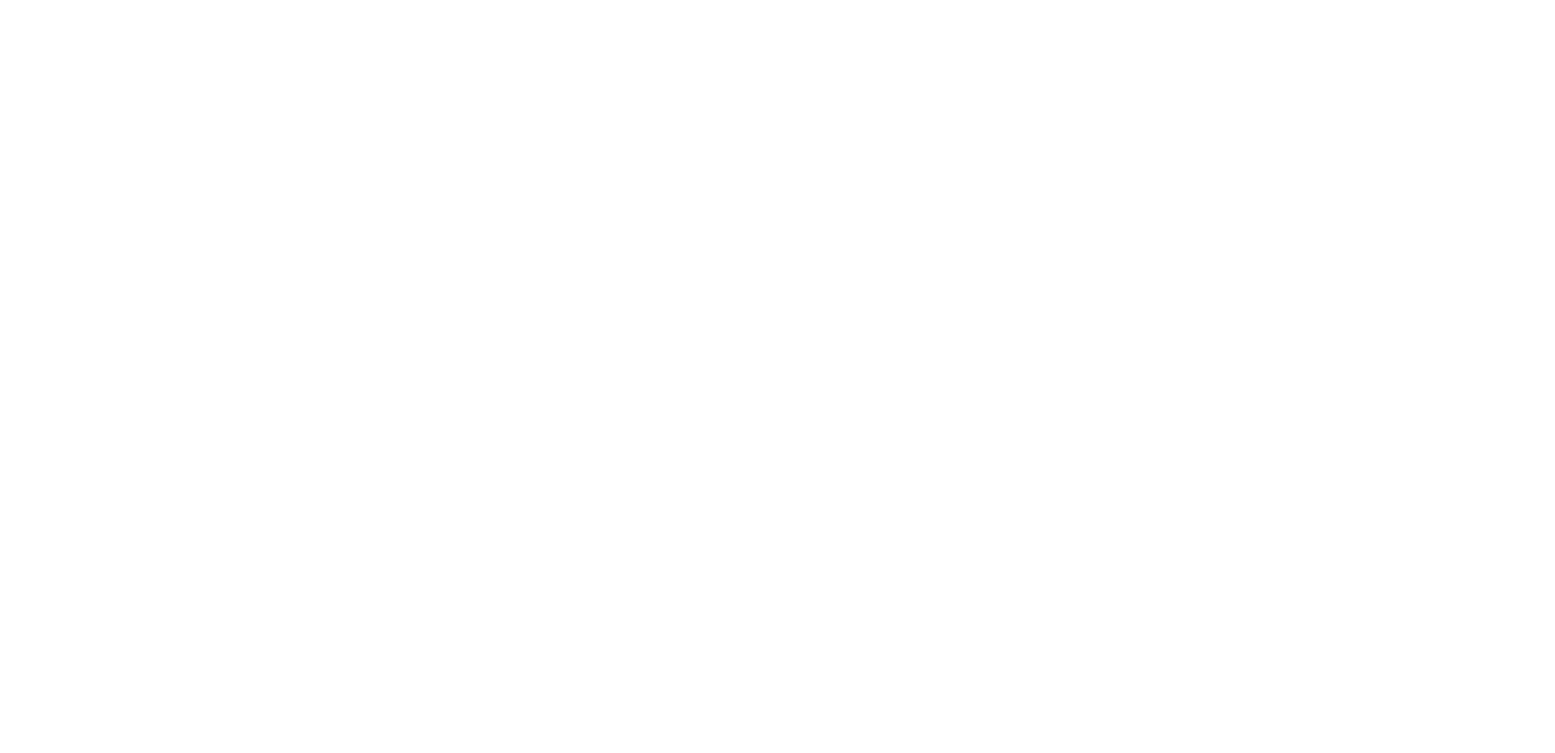
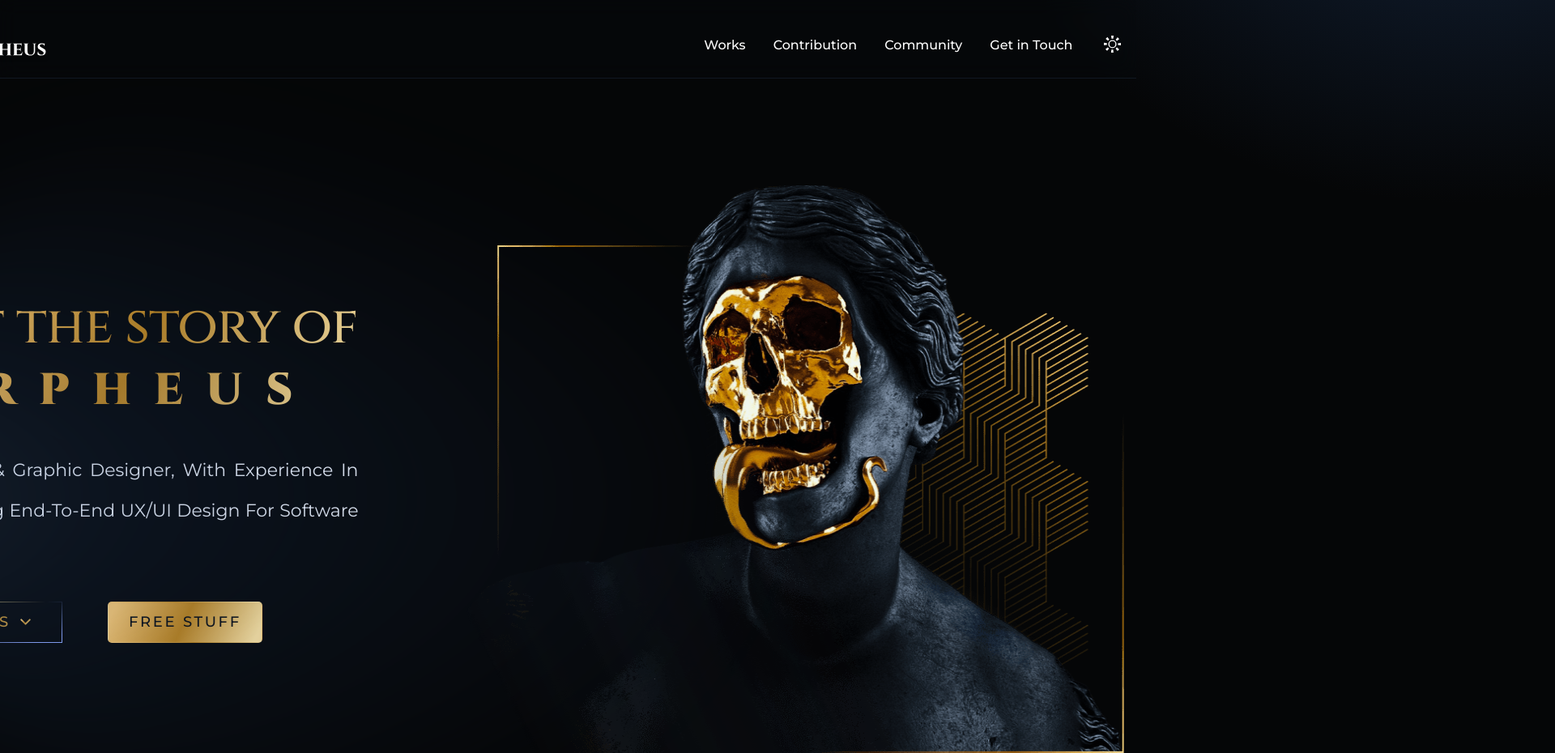
Before and after one commit to diankasmilian/Orpheus, a website: page src/index.html in a window 1280 px wide. Shown: the top 930 px of the page at 81% size, 1920 px wide, since content can reach past the window. Before the commit the page ends 800 px from the top, so only its background shows below. Drawn offline with nearby package versions, Linux system fonts and the light colour scheme.

Commit message:
finish section hero

```diff
--- a/src/css/dark.css
+++ b/src/css/dark.css
@@ -0,0 +1,18 @@
+
+
+body {
+   background-color: #050607;
+}
+
+.description {
+   color: #EFF3FB;
+}
+
+.btn-gold {
+   color: #0A0D11;
+   background: linear-gradient(295.38deg, #FFE5A2 4.89%, #BF841A 50.44%, #FFCD74 95.06%);
+   border: 1px solid;
+border-image-source: linear-gradient(277.44deg, rgba(255, 220, 143, 0.2) 0%, rgba(0, 0, 0, 0) 40.35%);
+
+
+}
--- a/src/css/light.css
+++ b/src/css/light.css
@@ -0,0 +1,17 @@
+body {
+   background-color: #F5F5F5;
+}
+
+.description {
+   color: #171717;
+   ;
+}
+
+.btn-gold {
+   color: #FFFFFF;
+   background: linear-gradient(295.38deg, #D99A01 4.89%, #9F6605 49.04%, #EFB62B 95.06%);
+   border: 1px solid;
+border-image-source: linear-gradient(277.44deg, rgba(255, 220, 143, 0.2) 0%, rgba(0, 0, 0, 0) 40.35%);
+
+
+}
--- /dev/null
+++ b/src/css/reset.css
@@ -0,0 +1,49 @@
+a {
+   text-decoration: none;
+   color: inherit;
+}
+
+ul,
+ol,
+li {
+   list-style: none;
+   margin: 0;
+}
+
+img {
+   vertical-align: top;
+}
+
+h1,
+h2,
+h3,
+h4,
+h5,
+h6 {
+   font-weight: inherit;
+   font-size: inherit;
+   margin: 0;
+}
+
+p {
+   margin: 0;
+}
+
+html,
+body {
+   height: 100%;
+   line-height: 1;
+}
+
+button,
+input {
+   font-size: inherit;
+   font-weight: inherit;
+   font-family: inherit;
+   color: inherit;
+}
+
+button {
+   background-color: inherit;
+   cursor: pointer;
+}
--- a/src/css/style.css
+++ b/src/css/style.css
@@ -0,0 +1,181 @@
+@import '/node_modules/modern-normalize/modern-normalize.css';
+@import url(./reset.css);
+
+/* =========================================================== */
+body {
+   font-family: Montserrat, sans-serif;
+   font-weight: 500;
+   color: #fff;
+}
+
+.wrapper {
+display: flex;
+flex-direction: column;
+justify-content: center;
+align-items: center;
+}
+
+.container {
+   width: 1525px;
+   padding: 0 15px;
+}
+
+.hidden {
+   display: none;
+}
+
+.elipse-one {
+   position: absolute;
+   left: -96px;
+top: 20px;
+   width: 898px;
+   height: 1129px;
+   border-radius: 50%;
+   background: radial-gradient(58.12% 110.04% at 46.74% -1.76%, rgba(143, 191, 253, 0.5) 0%, rgba(38, 72, 122, 0.6) 29.63%, rgba(15, 18, 24, 0) 100%);
+opacity: 0.35;
+filter: blur(64px);
+transform: rotate(-90deg);
+}
+.elipse-two {
+   position: absolute;
+   left: 1100px;
+   top: -350px;
+   width: 956px;
+   height: 1012px;
+   border-radius: 50%;
+   background: radial-gradient(62.65% 46.71% at 74.07% 12.71%, rgba(143, 191, 253, 0.5) 0%, rgba(38, 72, 122, 0.6) 29.63%, rgba(15, 18, 24, 0) 100%);
+opacity: 0.5;
+}
+/* =========================================================== */
+/* HEADER */
+/* =========================================================== */
+
+.header {
+   background: rgba(10, 12, 16, 0.25);
+border-bottom: 1px solid #101822;
+backdrop-filter: blur(12.5px);
+}
+
+.header-container {
+   display: flex;
+   gap: 34px;
+   min-height: 96px;
+   padding-top: 31px;
+   padding-bottom: 14px;
+}
+
+.elipse-logo {
+   position: absolute;
+   width: 40px;
+   height: 40px;
+   border-radius: 50%;
+
+}
+
+.header-logo {
+   height: 44px;
+}
+
+.header-nav {
+flex: 1 1 auto;
+display: flex;
+align-items: center;
+justify-content: flex-end;
+}
+
+.nav-list {
+   display: flex;
+   padding: 0;
+   gap: 34px;
+}
+
+.nav-item {
+font-size: 16px;
+line-height: 0.8;
+}
+
+.header-btn {
+   padding: 0;
+   border: none;
+}
+
+/* =========================================================== */
+/* SECTION HERO */
+/* =========================================================== */
+
+.hero-title {
+   font-family: Cinzel;
+   font-weight: 500;
+   font-size: 64px;
+   line-height: 1.2;
+   letter-spacing: -0.01em;
+   background: linear-gradient(295.38deg, #FFE5A2 4.89%, #BF841A 50.44%, #FFCD74 95.06%);
+-webkit-background-clip: text;
+-webkit-text-fill-color: transparent;
+background-clip: text;
+}
+
+.hero-title span {
+   font-weight: 800;
+   font-style: 74px;
+   letter-spacing: 0.44em;
+}
+
+.description {
+   font-weight: 400;
+   font-size: 22px;
+   line-height: 2.27;
+   text-align: justify;
+   text-transform: capitalize;
+}
+
+.btn {
+   font-size: 18px;
+   line-height: 2.7;
+   letter-spacing: 0.15em;
+}
+
+.btn-transparent{
+   background: linear-gradient(295.38deg, #FFE5A2 4.89%, #BF841A 50.44%, #FFCD74 95.06%);
+   -webkit-background-clip: text;
+   -webkit-text-fill-color: transparent;
+   background-clip: text;
+   display: flex;
+   gap: 8px;
+   align-items: center;
+   padding: 0 34px;
+   border:1px solid transparent;
+   border-image: linear-gradient(to left top, #8FA8FF 10%, transparent 55%, transparent 45%, #FFE195 90%);
+   border-image-slice: 1;
+}
+
+.btn-gold {
+   border-radius: 5px;
+   padding: 0 25px;
+}
+
+.hero-text {
+   display: flex;
+   flex-direction: column;
+   gap: 37px;
+}
+
+.hero-btn {
+   display: flex;
+   gap: 56px;
+}
+
+.main-image {
+   width: 847px;
+   height: 701px;
+}
+
+.hero-box {
+   display: flex;
+   gap: 98px;
+   align-items: center;
+}
+
+.hero {
+   padding-top: 132px;
+}
--- a/src/index.html
+++ b/src/index.html
@@ -4,10 +4,72 @@
    <meta charset="UTF-8">
    <meta http-equiv="X-UA-Compatible" content="IE=edge">
    <meta name="viewport" content="width=device-width, initial-scale=1.0">
+   <link rel="preconnect" href="https://fonts.googleapis.com">
+   <link rel="preconnect" href="https://fonts.gstatic.com" crossorigin>
+   <link href="https://fonts.googleapis.com/css2?family=Cinzel:wght@500;800&family=Montserrat:wght@300;400;500;600;700&display=swap" rel="stylesheet">
    <link rel="stylesheet" href="./css/style.css">
+   <link rel="stylesheet" href="./css/dark.css" id="theme">
    <title>Orpheus</title>
 </head>
 <body>
+<div class="wrapper">
+   <div class="elipse-one"></div>
+   <div class="elipse-two"></div>
+   <header class="header">
+<div class="container header-container">
+
+      <a href="#" class="header-logo">
+         <img src="./image/logo.svg" alt="logo">
+      </a>
+
+      <nav class="header-nav">
+         <ul class="nav-list">
+            <li class="nav-item">
+               <a href="#">Works</a>
+            </li>
+            <li class="nav-item">
+               <a href="#">Contribution</a>
+            </li>
+            <li class="nav-item">
+               <a href="#">Community</a>
+            </li>
+            <li class="nav-item">
+               <a href="#">Get in Touch</a>
+            </li>
+         </ul>
+      </nav>
+
+      <button class="header-btn" type="button">
+         <svg class="icon-theme" width="29" height="29">
+            <use href="./image/symbol-defs.svg#icon-Sun"></use>
+          </svg>
+          <svg class="icon-theme hidden" width="29" height="29">
+            <use href="./image/symbol-defs.svg#icon-moon"></use>
+          </svg>
+      </button>
+</div>
+   </header>
+   <main>
+      <section class="hero">
+         <div class="container hero-box">
+            <div class="hero-text">
+                  <h1 class="hero-title">Yet the story of <span>Orpheus</span></h1>
+                  <p class="description">Product & Graphic Designer, with experience in delivering end-to-end UX/UI design for software products.</p>
+                  <div class="hero-btn">
+                     <button class="btn-transparent btn">WORKS
+                        <img src="./image/arrow.svg" alt="arrow">
+                     </button>
+                     <button class="btn-gold btn">FREE STUFF</button>
+                  </div>
+               </div>
+               <div class="hero-image">
+                  <img class="main-image" src="./image/Hero-dark-min.png" alt="statue dark">
+               </div>
+            </div>
+         </div>
+      </section>
+   </main>
+</div>
    <script src="./index.js" type="module"></script>
 </body>
 </html>
```
Also changed, not shown: package.json (added, +14 -0 lines), src/image/Banner-1-min.png (added), src/image/Banner-2-min.png (added), src/image/Carusel-1-min.png (added), src/image/Carusel-2-min.png (added), src/image/Carusel-3-min.png (added), src/image/Carusel-4-min.png (added), src/image/Carusel-5-min.png (added), src/image/Hero-dark-min.png (added), src/image/Hero-light-min.png (added), src/image/arrow.svg (added), src/image/logo.svg (added), src/image/symbol-defs.svg (added), 1 other file.
